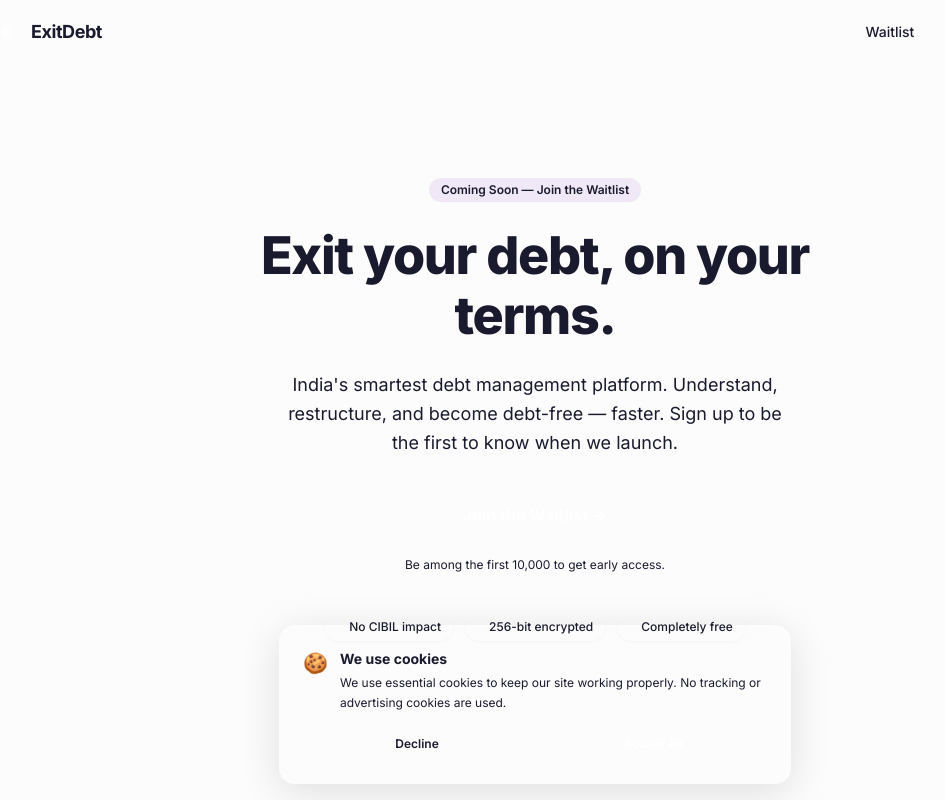
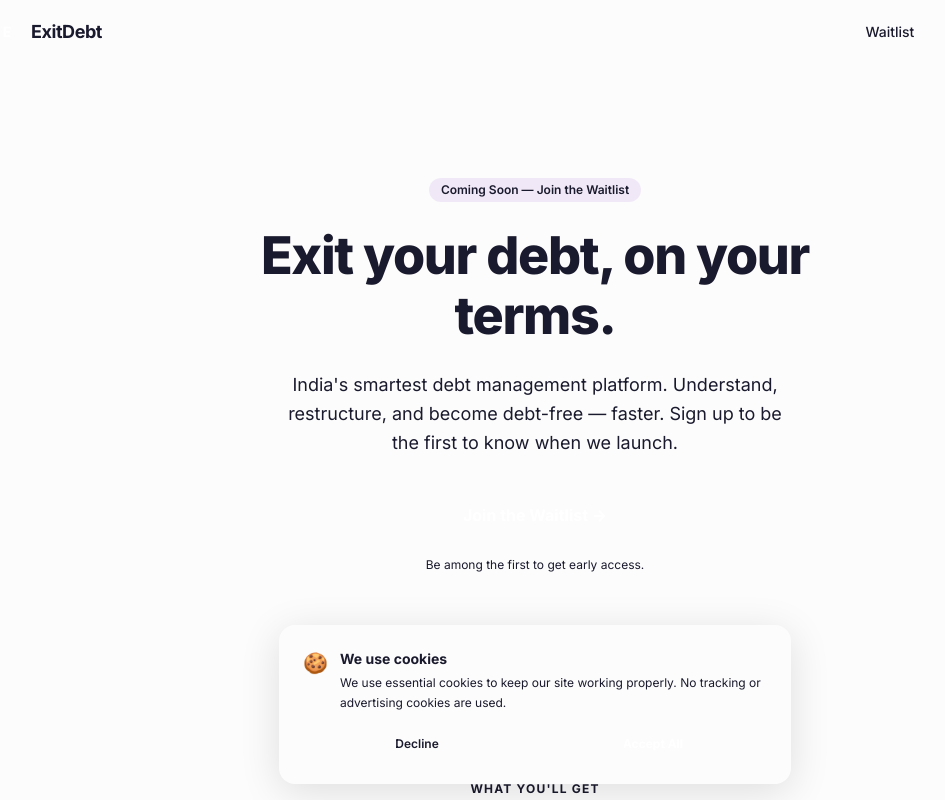
Before and after one commit to Aaditri-Technologies/exitDebt-Waitlist, a Next.js app: page / in a window 1280 px wide. Shown: the top 800 px of the page, without its empty margins (105-1050 px from the left). Built offline with nearby package versions, Linux system fonts and the light colour scheme.

Commit message:
updated webpage

```diff
--- a/src/app/page.tsx
+++ b/src/app/page.tsx
@@ -48,30 +48,8 @@
             </Link>
 
             <p className="text-xs mt-4" style={{ color: "var(--color-text-muted)" }}>
-              Be among the first 10,000 to get early access.
+              Be among the first to get early access.
             </p>
-
-            {/* Trust pills */}
-            <div className="flex flex-wrap justify-center gap-3 mt-10">
-              {["No CIBIL impact", "256-bit encrypted", "Completely free"].map((t) => (
-                <span
-                  key={t}
-                  className="inline-flex items-center gap-1.5 px-3 py-1.5 rounded-full text-xs font-medium"
-                  style={{
-                    backgroundColor: "var(--color-bg-card)",
-                    border: "1px solid var(--color-border)",
-                    color: "var(--color-text-secondary)",
-                    boxShadow: "0 1px 3px rgba(0,0,0,0.04)",
-                  }}
-                >
-                  <span
-                    className="w-1.5 h-1.5 rounded-full"
-                    style={{ backgroundColor: "var(--color-purple)" }}
-                  />
-                  {t}
-                </span>
-              ))}
-            </div>
           </div>
         </div>
       </section>
--- a/src/app/waitlist/page.tsx
+++ b/src/app/waitlist/page.tsx
@@ -172,7 +172,7 @@
 
                                 {/* Trust pills */}
                                 <div className="flex flex-wrap gap-3">
-                                    {["No spam, ever", "256-bit encrypted", "Be first in line"].map((t) => (
+                                    {["India's First", "256-bit encrypted", "Be first in line"].map((t) => (
                                         <span
                                             key={t}
                                             className="inline-flex items-center gap-1.5 px-3 py-1.5 rounded-full text-xs font-medium"
@@ -495,7 +495,7 @@
                                             className="text-xs text-center mt-4"
                                             style={{ color: "var(--color-text-muted)" }}
                                         >
-                                            🔒 Your information is safe and will never be shared.
+
                                         </p>
                                     </div>
                                 )}
```
